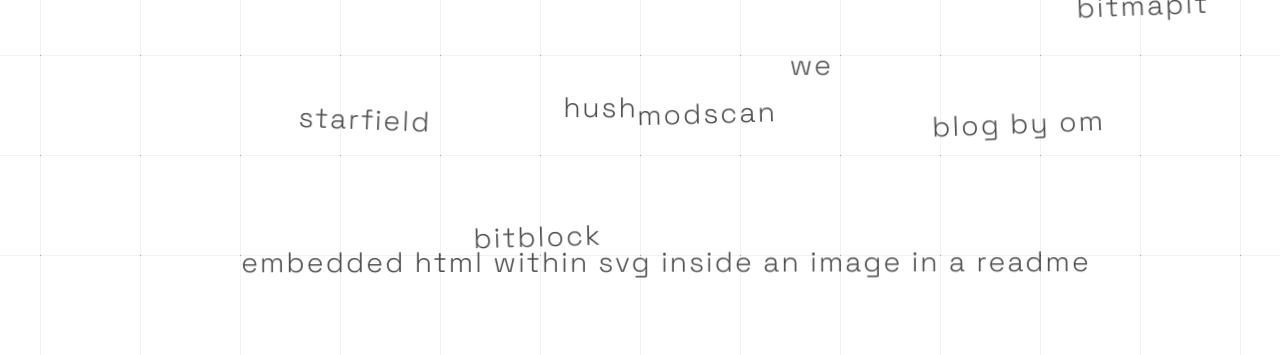
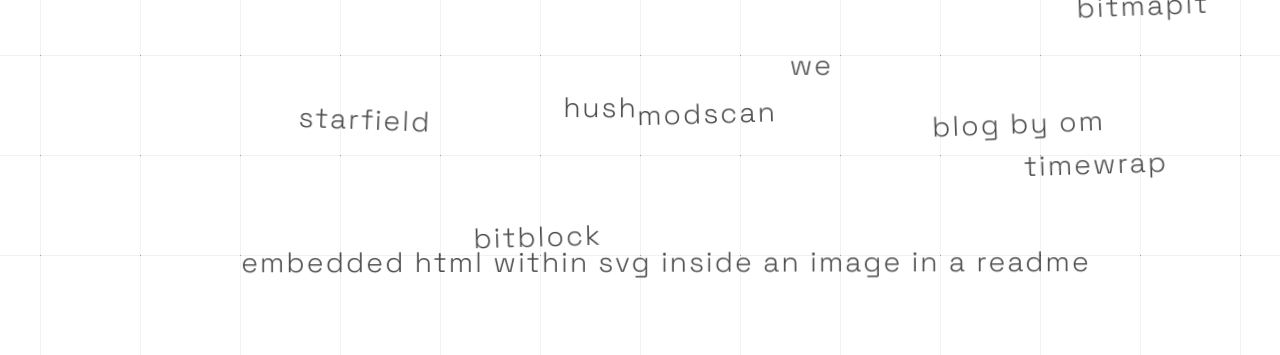
Before and after one commit to OmPreetham/things-by-om-preetham, a website: page index.html in a window 1280 px wide. Shown: the part 445-800 px from the top of the page. Drawn offline with Linux system fonts and the light colour scheme.

Commit message:
timewrap

```diff
--- a/index.html
+++ b/index.html
@@ -216,7 +216,8 @@
             { name: 'void', url: 'https://void.ompreetham.com' },
             { name: 'bitblock', url: 'https://bitblock.ompreetham.com' },
             { name: 'morph', url: 'https://morph.ompreetham.com' },
-            { name: 'modscan', url: 'https://modscan.ompreetham.com' }
+            { name: 'modscan', url: 'https://modscan.ompreetham.com' },
+            { name: 'timewrap', url: 'https://timewrap.ompreetham.com' }
         ];
 
         // Create floating names
```
